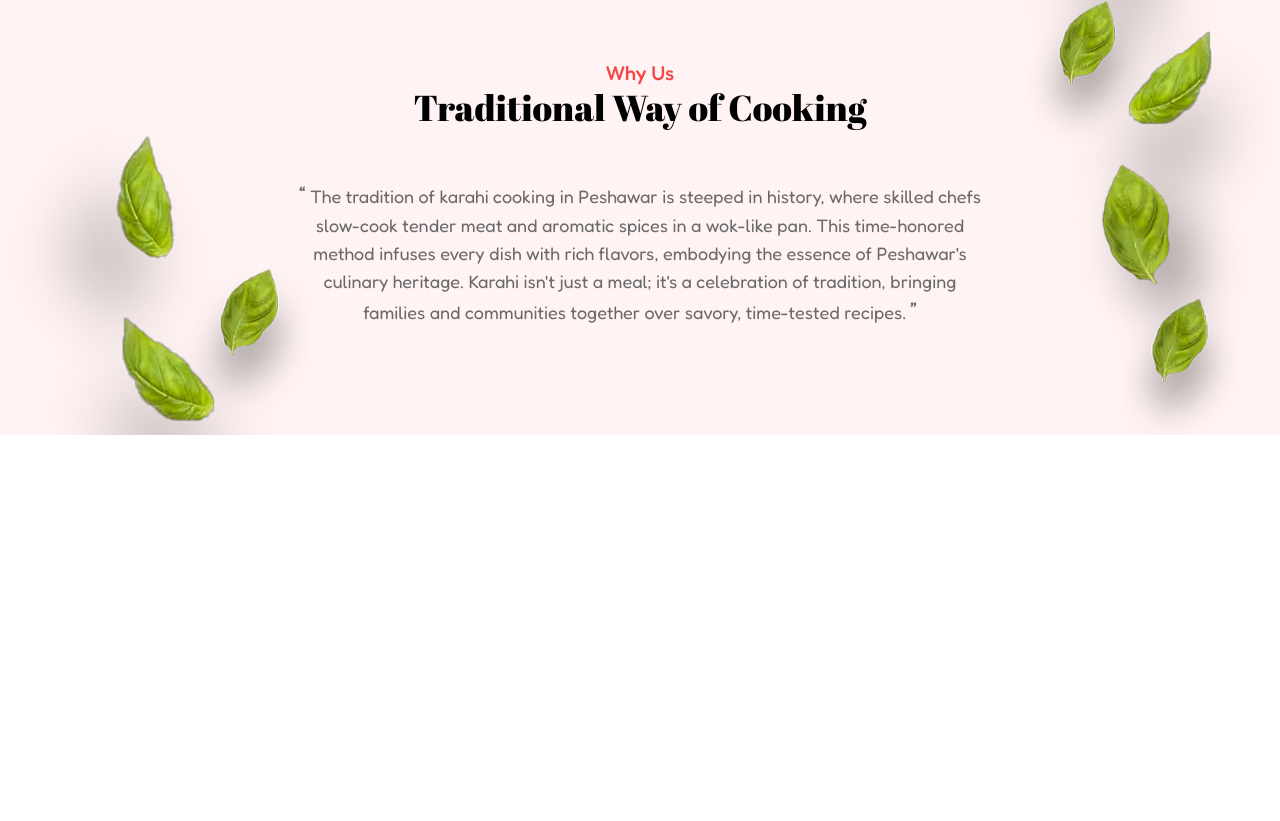
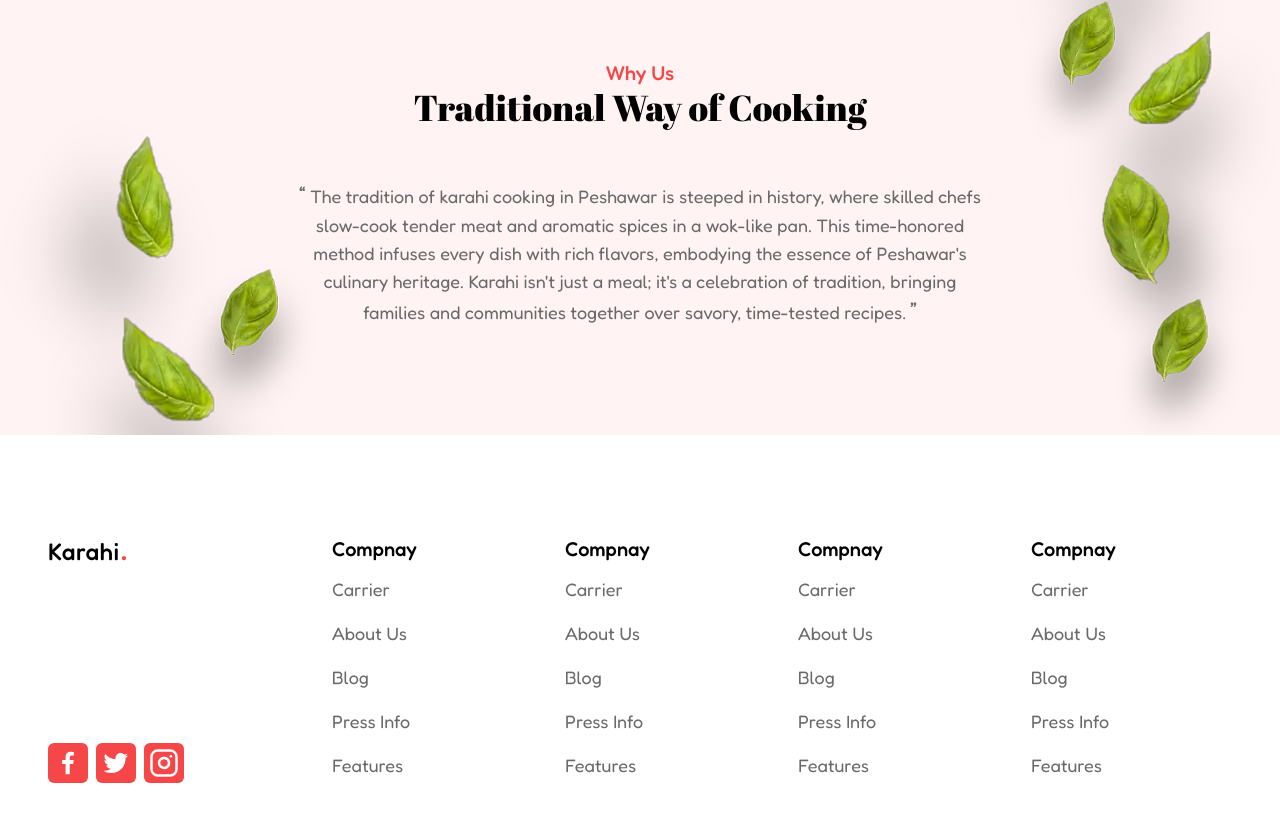
Before and after one commit to RA-Offical/italian-food-app, a React (Vite) app: page / in a window 1280 px wide. Shown: the part 1567-2388 px from the top of the page. Before the commit the page ends 2002 px from the top, so only its background shows below. Built offline with nearby package versions, Linux system fonts and the light colour scheme.

Commit message:
Finish Footer Component

```diff
--- a/src/App.jsx
+++ b/src/App.jsx
@@ -1,4 +1,4 @@
-import { Header, Heritage, Hero, Menu } from "./components";
+import { Header, Heritage, Hero, Menu, PrimaryFooter } from "./components";
 
 function App() {
 	return (
@@ -9,6 +9,8 @@ function App() {
 				<Menu />
 				<Heritage />
 			</main>
+
+			<PrimaryFooter />
 		</div>
 	);
 }
--- /dev/null
+++ b/src/components/Accordian/Accordian.jsx
@@ -0,0 +1,76 @@
+import { useState } from "react";
+import { FaChevronDown } from "../../assets/icons";
+
+const Accordian = ({ clases }) => {
+	const [isAccordianOpen, setIsAccordianOpen] = useState(false);
+
+	return (
+		<div className={`${clases}`}>
+			<header className="flex justify-between items-center py-1">
+				<h2 className="font-medium text-dark text-xl">Compnay</h2>
+				<button
+					className="text-red lg:hidden mr-[10%]"
+					onClick={(e) => {
+						setIsAccordianOpen(!isAccordianOpen);
+					}}
+				>
+					<FaChevronDown />
+				</button>
+			</header>
+			<div
+				className={`grid transition-[grid-template-rows] duration-500 ${
+					isAccordianOpen ? "grid-rows-[1fr]" : "grid-rows-[0fr]"
+				} lg:grid-rows-[1fr]`}
+			>
+				<ul className="overflow-hidden">
+					<li>
+						<a
+							href="#"
+							className="py-2 inline-block hover:text-red transition-[color] duration-300"
+						>
+							Carrier
+						</a>
+					</li>
+
+					<li>
+						<a
+							href="#"
+							className="py-2 inline-block hover:text-red transition-[color] duration-300"
+						>
+							About Us
+						</a>
+					</li>
+
+					<li>
+						<a
+							href="#"
+							className="py-2 inline-block hover:text-red transition-[color] duration-300"
+						>
+							Blog
+						</a>
+					</li>
+
+					<li>
+						<a
+							href="#"
+							className="py-2 inline-block hover:text-red transition-[color] duration-300"
+						>
+							Press Info
+						</a>
+					</li>
+
+					<li>
+						<a
+							href="#"
+							className="py-2 inline-block hover:text-red transition-[color] duration-300"
+						>
+							Features
+						</a>
+					</li>
+				</ul>
+			</div>
+		</div>
+	);
+};
+
+export default Accordian;
--- a/src/components/Heritage/Heritage.jsx
+++ b/src/components/Heritage/Heritage.jsx
@@ -4,13 +4,14 @@ import leave_3 from "../../assets/images/leave_1.png";
 
 const Heritage = () => {
 	return (
-		<section className="bg-red-100">
-			<Container classes={"py-24  relative"}>
+		<section className="bg-red-100  relative z-[1]">
+			<Container classes={"py-24 relative "}>
 				{/* leave image which is absolute */}
 				<img
 					src={leave_3}
 					alt="leave"
-					className="hidden md:block absolute bottom-0 left-0"
+					className="hidden md:block absolute bottom-0 left-0 -z-[2]"
+					draggable={false}
 				/>
 
 				{/* Header for heritage section */}
@@ -21,7 +22,7 @@ const Heritage = () => {
 
 				{/* content for heritage section */}
 				<div className="py-3 mt-10">
-					<p className="md:max-w-prose md:mx-auto md:text-center before:content-[open-quote] before:text-2xl before:mr-1 after:content-[close-quote] after:text-2xl after:ml-1">
+					<p className="text-center md:max-w-prose md:mx-auto  before:content-[open-quote] before:text-2xl before:mr-1 after:content-[close-quote] after:text-2xl after:ml-1">
 						The tradition of karahi cooking in Peshawar is steeped
 						in history, where skilled chefs slow-cook tender meat
 						and aromatic spices in a wok-like pan. This time-honored
--- a/src/components/Hero/Hero.jsx
+++ b/src/components/Hero/Hero.jsx
@@ -32,23 +32,26 @@ const Hero = () => {
 
 				{/* images container */}
 
-				<div className="hidden lg:grid lg:grid-cols-[100px_100px_1fr] lg:grid-rows-[1fr_200px] lg:relative">
+				<div className="hidden lg:grid lg:grid-cols-[100px_100px_1fr] lg:grid-rows-[1fr_200px] lg:relative select-none">
 					<img
 						src={food_4}
 						alt="Mutton Karahi"
 						className="col-start-2 col-span-full max-w-[350px] w-full"
+						draggable={false}
 					/>
 
 					<img
 						src={food_5}
 						alt="Yogurt"
 						className="col-start-1 col-span-2"
+						draggable={false}
 					/>
 
 					<img
 						src={leave_2}
 						alt="leaves"
 						className="absolute -bottom-8 left-1/4"
+						draggable={false}
 					/>
 				</div>
 			</Container>
--- /dev/null
+++ b/src/components/PrimaryFooter/PrimaryFooter.jsx
@@ -0,0 +1,42 @@
+import React from "react";
+import { Accordian, Container, Logo } from "../";
+import { BiLogoFacebook, BiLogoTwitter, FiInstagram } from "../../assets/icons";
+
+const Footer = () => {
+	return (
+		<footer>
+			<Container
+				classes={
+					"pt-24 pb-10 divide-y-4 flex flex-col lg:justify-between lg:flex-row lg:gap-8 lg:divide-y-0"
+				}
+			>
+				<div className="flex justify-between grow mt-4 pt-4 order-1 lg:order-none lg:flex-col lg:mt-0 lg:py-1">
+					<Logo />
+
+					<div className="flex gap-2 justify-self-end">
+						<button className="bg-red hover:bg-red/90 transition-[background-color] duration-300 text-white text-3xl w-10 h-10 flex items-center justify-center rounded-md">
+							<BiLogoFacebook />
+						</button>
+						<button className="bg-red hover:bg-red/90 transition-[background-color] duration-300 text-white text-3xl w-10 h-10 flex items-center justify-center rounded-md">
+							<BiLogoTwitter />
+						</button>
+						<button className="bg-red hover:bg-red/90 transition-[background-color] duration-300 text-white text-3xl w-10 h-10 flex items-center justify-center rounded-md">
+							<FiInstagram />
+						</button>
+					</div>
+				</div>
+
+				{/* Accordian component */}
+				<Accordian clases={"grow py-3 lg:py-0"} />
+				{/* Accordian component */}
+				<Accordian clases={"grow py-3 lg:py-0"} />
+				{/* Accordian component */}
+				<Accordian clases={"grow py-3 lg:py-0"} />
+				{/* Accordian component */}
+				<Accordian clases={"grow py-4 md:py-0"} />
+			</Container>
+		</footer>
+	);
+};
+
+export default Footer;
--- a/src/components/index.js
+++ b/src/components/index.js
@@ -8,3 +8,5 @@ export { default as Menu } from "./Menu/Menu";
 export { default as SectionHeader } from "./SectionHeader/SectionHeader";
 export { default as MenuCard } from "./MenuCard/MenuCard";
 export { default as Heritage } from "./Heritage/Heritage";
+export { default as PrimaryFooter } from "./PrimaryFooter/PrimaryFooter";
+export { default as Accordian } from "./Accordian/Accordian";
```
Also changed, not shown: src/assets/icons.jsx (+8 -0 lines), src/components/Copyright/Copyright.jsx (added).
